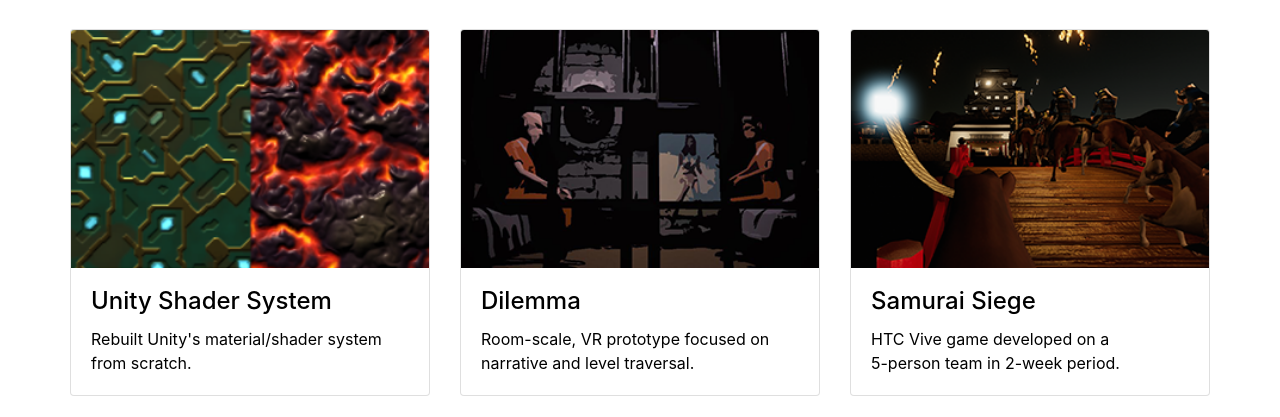
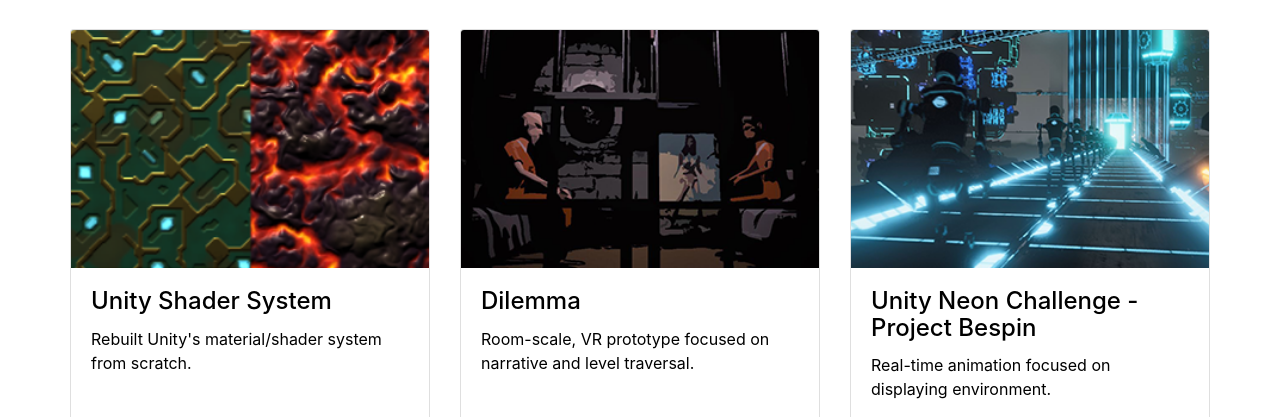
Before and after one commit to jacwilso/jacwilso.github.io, a plain HTML site: page index.html in a window 1280 px wide. Shown: the part 540-957 px from the top of the page. Drawn offline with Linux system fonts and the light colour scheme.

Commit message:
changed banner back, ggj_18

```diff
--- a/index.html
+++ b/index.html
@@ -66,14 +66,14 @@
             </a>
           </div>
           <div class="col-sm-4 my-4">
-            <a class="card" href="/GameDevelopment/round2.html">
-              <img class="card-img-top" src="/content/images/game_dev/bvw/round2_icon.png" alt="">
-              <div class="card-body">
-                <h4 class="card-title">Samurai Siege</h4>
-                <p class="card-text">HTC Vive game developed on a <br/> 5-person team in 2-week period.</p>
-              </div>
-            </a>
-          </div>
+          <a class="card" href="/GameDevelopment/neon-challenge.html">
+            <img class="card-img-top" src="/content/images/game_dev/neon-challenge/neon_thumbnail.png" alt="">
+            <div class="card-body">
+              <h4 class="card-title">Unity Neon Challenge - Project Bespin</h4>
+              <p class="card-text">Real-time animation focused on displaying environment.</p>
+            </div>
+          </a>
+        </div>
 
         </div>
         <!-- /.row -->
```
Also changed, not shown: content/images/game_dev/GGJ_18/game_end.png (added), content/images/game_dev/GGJ_18/game_start.PNG (added), content/images/game_dev/GGJ_18/playtester.jpg (added), content/images/game_dev/GGJ_18/ragdolls.PNG (added), content/images/game_dev/GGJ_18/team_photo.jpg (added), content/images/game_dev/GGJ_18/team_working.jpg (added), content/images/game_dev/GGJ_18/title_screen.PNG (added), content/images/game_dev/GGJ_18/tramsmission_thumbnail.png (added).
